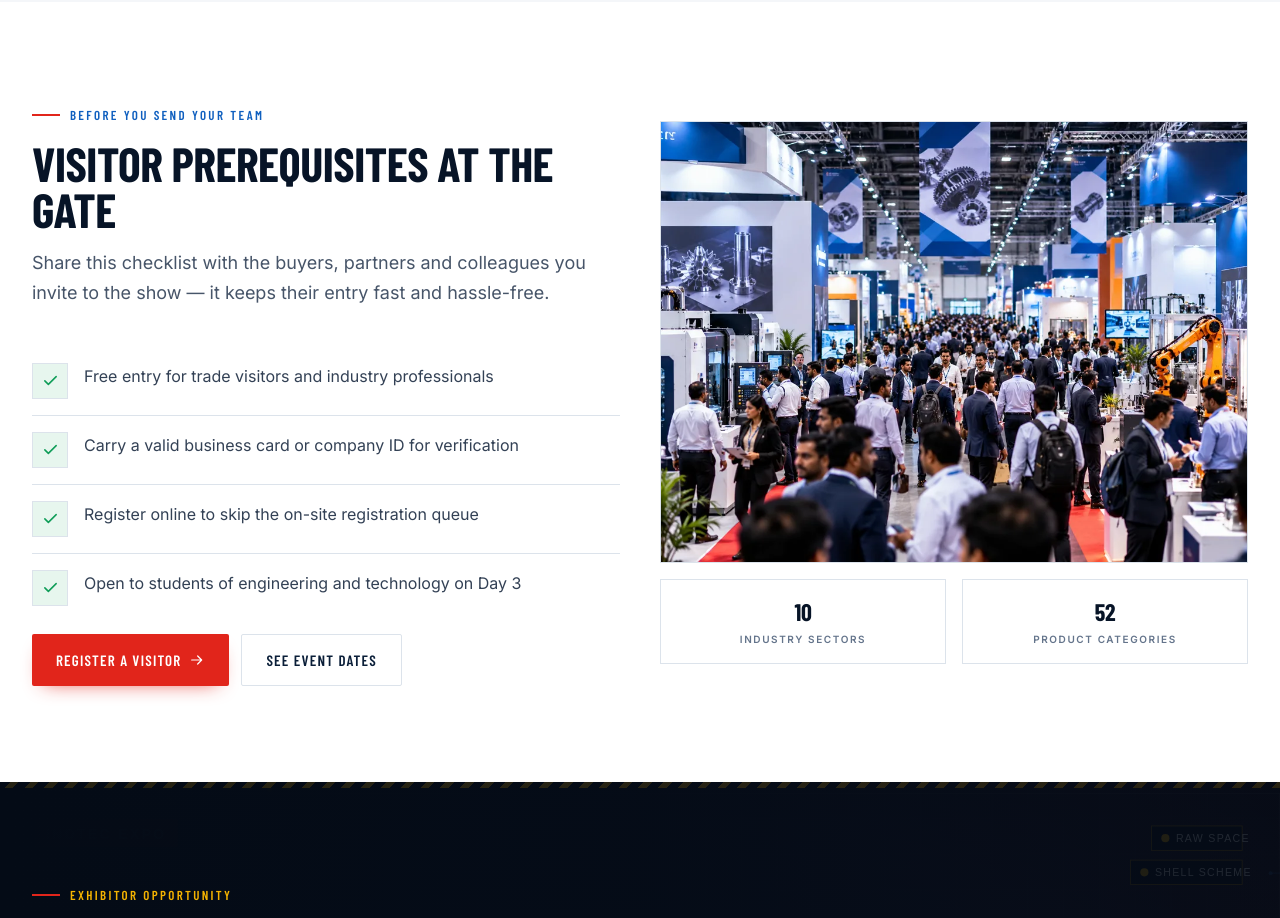
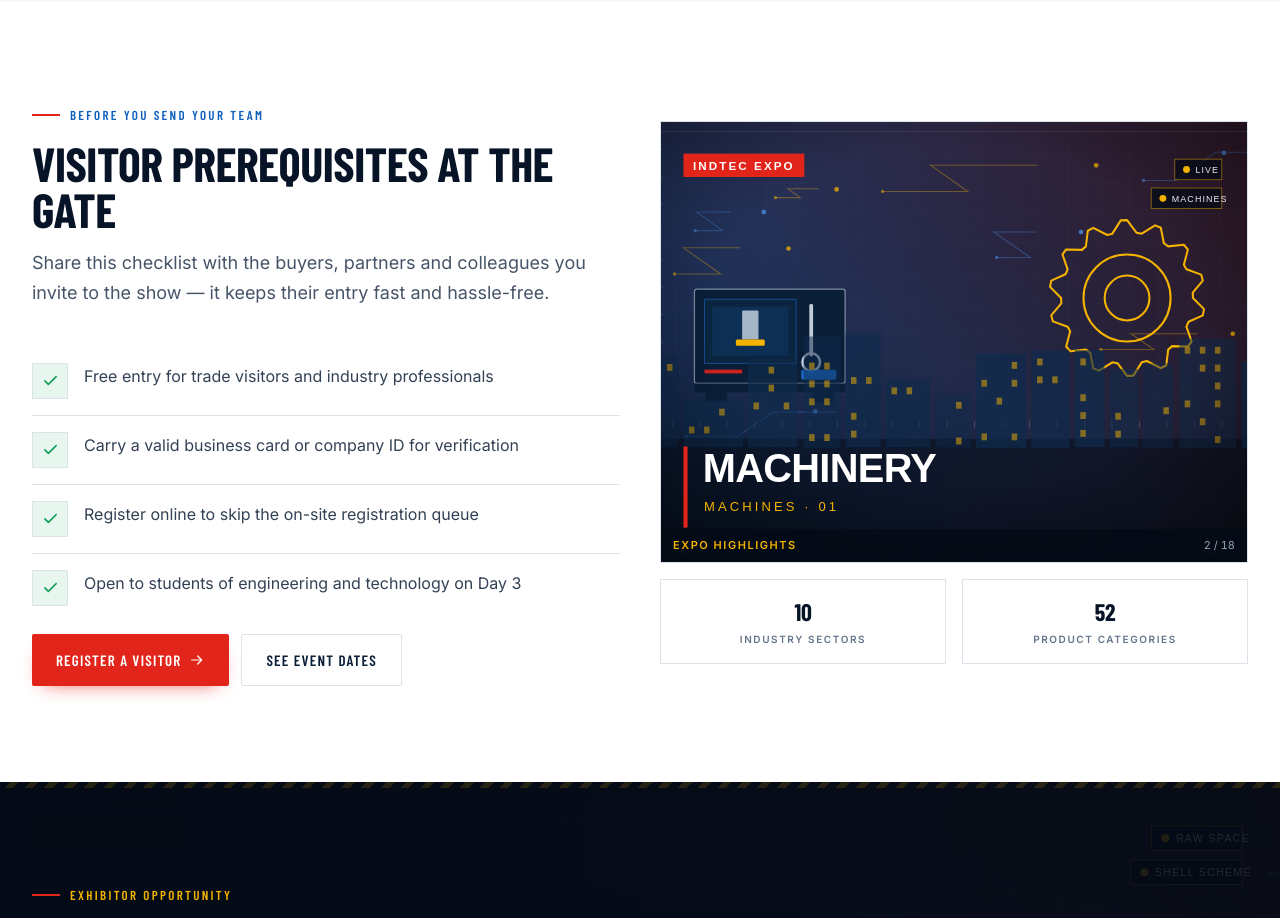
Before and after one commit to heymovox/indtecexpo, a Next.js app: page /exhibitors/exhibitor-profile in a window 1280 px wide. Shown: the part 5160-6078 px from the top of the page. Built offline with nearby package versions, Linux system fonts and the light colour scheme.

Commit message:
Show all gallery images in the prerequisites slideshow

```diff
--- a/src/app/exhibitors/exhibitor-profile/page.tsx
+++ b/src/app/exhibitors/exhibitor-profile/page.tsx
@@ -1,11 +1,11 @@
-import Image from "next/image";
-
 import { Button } from "@/components/ui/Button";
 import { ExhibitorCTA } from "@/components/ui/CTA";
+import { HighlightGallery } from "@/components/events/HighlightGallery";
 import { Icon, type IconName } from "@/components/ui/Icon";
 import { PageHero } from "@/components/ui/PageHero";
 import { Section, SectionHeading } from "@/components/ui/Section";
 import { industries } from "@/data/industries";
+import { galleryImages } from "@/data/gallery";
 import { exhibitableCategories, exhibitorCategories, visitorPrerequisites } from "@/data/exhibitors";
 import { buildMetadata } from "@/lib/seo";
 
@@ -21,6 +21,11 @@ export const metadata = buildMetadata({
     "B2B industrial buyer audience India",
   ],
 });
+
+const gallerySlides = galleryImages.map((item) => ({
+  src: item.image,
+  alt: item.title,
+}));
 
 const buyerPersonas: { icon: IconName; title: string; detail: string }[] = [
   {
@@ -296,14 +301,13 @@ export default function ExhibitorProfilePage() {
 
           <div className="relative">
             <div className="grid-surface absolute -inset-4 -z-10" />
-            <Image
-              src="/images/exhibitors/trade-show-floor.webp"
-              alt="Crowded INDTEC EXPO aisle with trade visitors walking past machinery stands"
-              width={1000}
-              height={750}
-              className="h-auto w-full border border-steel-200"
-              sizes="(max-width: 1024px) 100vw, 560px"
-              loading="lazy"
+            <HighlightGallery
+              images={gallerySlides}
+              label="Expo highlights"
+              autoplay
+              intervalMs={4500}
+              thumbnails={false}
+              className="relative border border-steel-200"
             />
             <div className="mt-4 grid grid-cols-2 gap-4">
               <div className="border border-steel-200 bg-white px-4 py-4 text-center">
--- a/src/components/events/HighlightGallery.tsx
+++ b/src/components/events/HighlightGallery.tsx
@@ -1,7 +1,7 @@
 "use client";
 
 import Image from "next/image";
-import { useState } from "react";
+import { useEffect, useRef, useState } from "react";
 import { Icon } from "@/components/ui/Icon";
 import { cn } from "@/lib/utils";
 
@@ -9,18 +9,60 @@ export function HighlightGallery({
   images,
   label,
   className,
+  autoplay = false,
+  intervalMs = 5000,
+  thumbnails = true,
 }: {
   images: { src: string; alt: string }[];
   label: string;
   className?: string;
+  autoplay?: boolean;
+  intervalMs?: number;
+  thumbnails?: boolean;
 }) {
   const [active, setActive] = useState(0);
+  const [reduceMotion, setReduceMotion] = useState(false);
+  const [paused, setPaused] = useState(false);
+  const resumeAt = useRef(0);
   const current = images[active];
+
+  useEffect(() => {
+    const query = window.matchMedia("(prefers-reduced-motion: reduce)");
+    const sync = () => setReduceMotion(query.matches);
+    sync();
+    query.addEventListener("change", sync);
+    return () => query.removeEventListener("change", sync);
+  }, []);
+
+  useEffect(() => {
+    if (!autoplay || reduceMotion || paused || images.length < 2) return;
+    const id = window.setInterval(() => {
+      if (document.hidden) return;
+      if (Date.now() < resumeAt.current) return;
+      setActive((index) => (index + 1) % images.length);
+    }, intervalMs);
+    return () => window.clearInterval(id);
+  }, [autoplay, reduceMotion, paused, images.length, intervalMs]);
+
+  function select(index: number) {
+    setActive(index);
+    // Give a visitor time to inspect a manually selected image.
+    resumeAt.current = Date.now() + intervalMs * 2;
+  }
 
   if (!current) return null;
 
   return (
-    <div className={className}>
+    <div
+      className={className}
+      role="region"
+      aria-roledescription="carousel"
+      aria-label={`${label} gallery`}
+      onMouseEnter={() => setPaused(true)}
+      onMouseLeave={() => setPaused(false)}
+      onFocus={() => setPaused(true)}
+      onBlur={() => setPaused(false)}
+    >
       <div className="relative bg-navy-900">
         <Image
           key={current.src}
@@ -42,13 +84,13 @@ export function HighlightGallery({
           </span>
         </div>
 
-        {images.length > 1 ? (
+      {thumbnails && images.length > 1 ? (
           <>
             <button
               type="button"
               aria-label="Previous image"
               onClick={() =>
-                setActive((i) => (i - 1 + images.length) % images.length)
+                select((active - 1 + images.length) % images.length)
               }
               className="absolute left-0 top-0 flex h-full w-11 items-start justify-start bg-gradient-to-r from-navy-950/70 to-transparent pt-2 pl-1 text-white/80 transition hover:text-gold-500"
             >
@@ -57,7 +99,7 @@ export function HighlightGallery({
             <button
               type="button"
               aria-label="Next image"
-              onClick={() => setActive((i) => (i + 1) % images.length)}
+              onClick={() => select((active + 1) % images.length)}
               className="absolute right-0 top-0 flex h-full w-11 items-start justify-end bg-gradient-to-l from-navy-950/70 to-transparent pt-2 pr-1 text-white/80 transition hover:text-gold-500"
             >
               <Icon name="chevron-right" size={18} />
@@ -66,13 +108,13 @@ export function HighlightGallery({
         ) : null}
       </div>
 
-      {images.length > 1 ? (
+      {thumbnails && images.length > 1 ? (
         <div className="grid grid-cols-4 gap-2 border-x border-b border-steel-200 bg-white p-2">
           {images.map((image, index) => (
             <button
               key={image.src}
               type="button"
-              onClick={() => setActive(index)}
+              onClick={() => select(index)}
               aria-label={`Show image ${index + 1}`}
               aria-current={index === active}
               className={cn(
```
